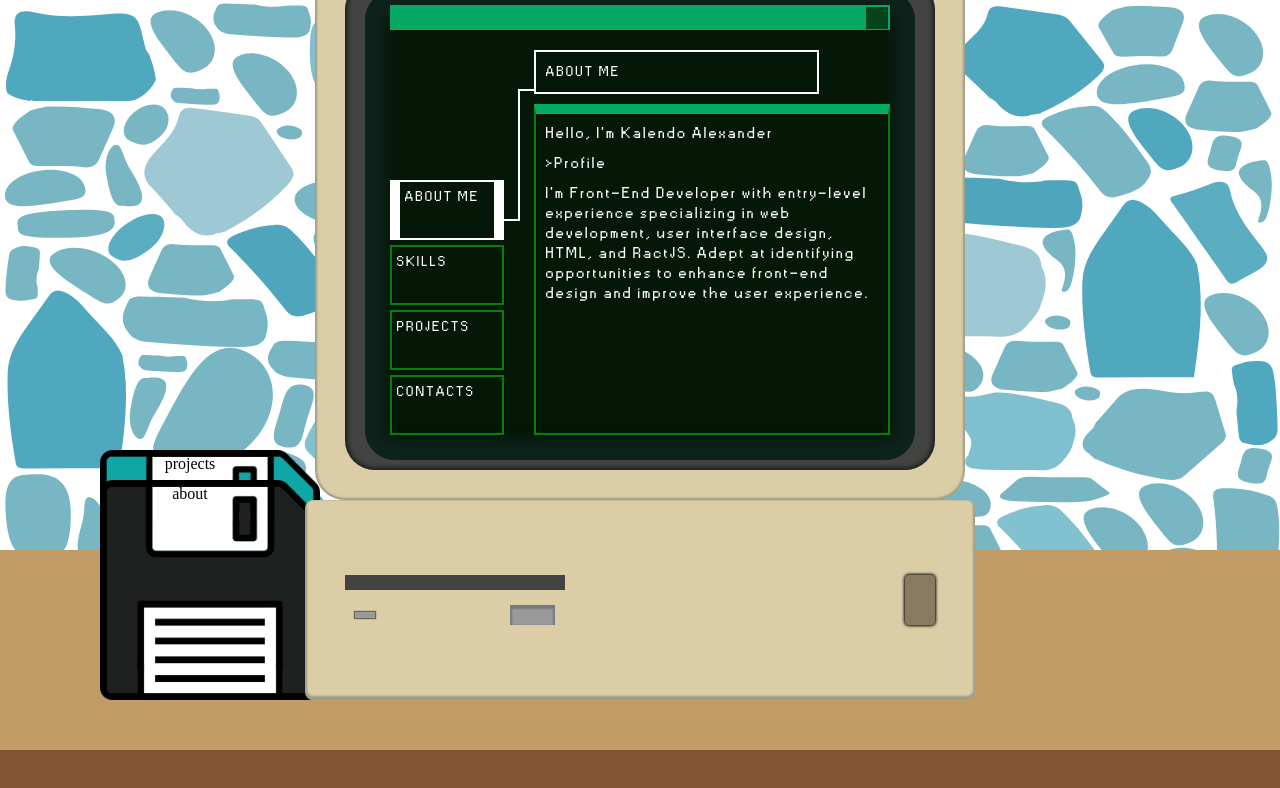
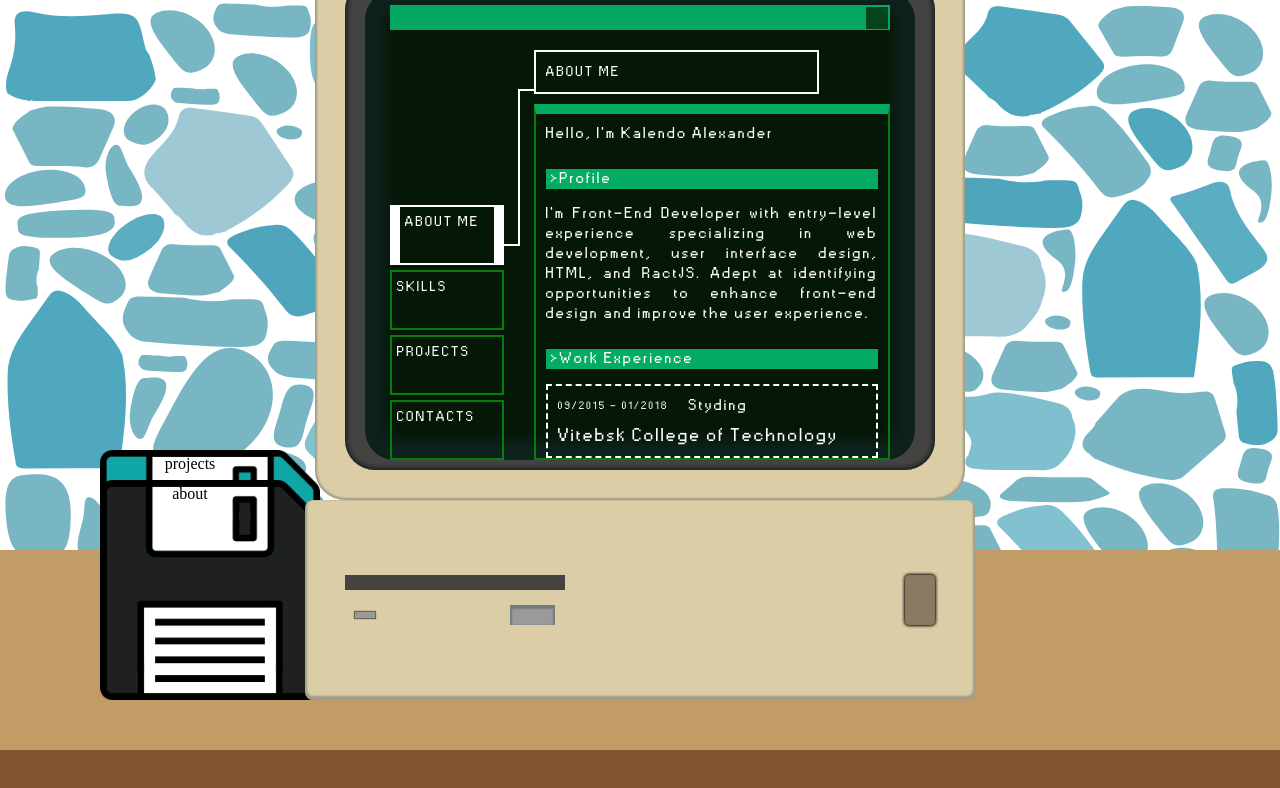
Before and after one commit to backspacev9/myportfolio, a React (Create React App) app: page /about in a window 1280 px wide. Shown: the top 788 px of the page. Built offline with nearby package versions, Linux system fonts and the light colour scheme.

Commit message:
add: add content to portfolio

```diff
--- a/src/components/computer/Computer.scss
+++ b/src/components/computer/Computer.scss
@@ -14,7 +14,16 @@
   line-height: 20px;
   color: #fff;
   z-index: 100;
-
+  ::-webkit-scrollbar {
+    width: 10px;
+  }
+  ::-webkit-scrollbar-track {
+  }
+  ::-webkit-scrollbar-thumb {
+    border: 4px solid rgba(0, 0, 0, 0);
+    background-clip: padding-box;
+    background-color: #04a862;
+  }
   .monitor {
     display: flex;
     flex-direction: column;
@@ -114,9 +123,14 @@
         font-size: 30px;
       }
 
-      main section {
+      main .mainContainer {
         font-size: 40px;
         line-height: 30px;
+
+        .experience .exp-date {
+          font-size: 28px;
+          white-space: nowrap;
+        }
       }
     }
   }
--- a/src/components/diskette-menu/aboutDiskette/AboutDiskette.scss
+++ b/src/components/diskette-menu/aboutDiskette/AboutDiskette.scss
@@ -12,7 +12,7 @@
     text-transform: uppercase;
   }
   .header,
-  section {
+  .mainContainer {
     padding: 10px;
   }
 
@@ -54,14 +54,14 @@
       border: 2px solid #fff;
     }
 
-    section {
+    .mainContainer {
       flex-direction: column;
       height: 100%;
       margin-top: 10px;
       border: 2px solid #077d0c;
       border-top: 10px solid #04ab63;
       font-size: 22px;
-
+      text-align: justify;
       overflow-y: auto;
 
       .tabContent {
@@ -69,6 +69,51 @@
         flex-direction: column;
         height: 100%;
         gap: 10px;
+
+        section {
+          display: flex;
+          flex-direction: column;
+          gap: 15px;
+          margin-top: 15px;
+          .sectionName {
+            background-color: #04ab63;
+            padding: 0 5px;
+          }
+        }
+
+        .experience {
+          display: flex;
+          flex-direction: column;
+          gap: 20px;
+
+          li {
+            list-style: none;
+          }
+          .exp-header {
+            display: flex;
+            flex-direction: column;
+            padding: 10px;
+            border: 2px dashed #fff;
+            gap: 10px;
+            .dateAndPosition {
+              display: flex;
+              gap: 20px;
+            }
+            .place {
+              font-size: 26px;
+            }
+          }
+          .exp-date {
+            width: fit-content;
+            font-size: 15px;
+            text-align: center;
+          }
+          .exp-main {
+            p {
+              margin-top: 10px;
+            }
+          }
+        }
       }
 
       .activeTC {
--- a/src/components/diskette-menu/aboutDiskette/AboutDiskette.tsx
+++ b/src/components/diskette-menu/aboutDiskette/AboutDiskette.tsx
@@ -140,22 +140,70 @@ const AboutDiskette = (props: aboutDisketteProps) => {
         <div className="header" ref={headerRef}>
           {header}
         </div>
-        <section>
+        <div className="mainContainer">
           <div className={`tabContent tc-about ${activeTC.about}`}>
             <span> Hello, I'm Kalendo Alexander</span>
-            <span> &#62;Profile</span>
-            <p>
-              I'm Front-End Developer with entry-level experience specializing in web development,
-              user interface design, HTML, and RactJS. Adept at identifying opportunities to enhance
-              front-end design and improve the user experience.
-            </p>
+            <section>
+              <span className="sectionName"> &#62;Profile</span>
+              <p>
+                I'm Front-End Developer with entry-level experience specializing in web development,
+                user interface design, HTML, and RactJS. Adept at identifying opportunities to
+                enhance front-end design and improve the user experience.
+              </p>
+            </section>
+            <section>
+              <span className="sectionName"> &#62;Work Experience</span>
+              <div className="experience">
+                <div className="exp-header">
+                  <div className="dateAndPosition">
+                    <div className="exp-date">09/2015 - 01/2018</div>
+                    <span>Styding</span>
+                  </div>
+                  <span className="place">Vitebsk College of Technology</span>
+                </div>
+                <p>
+                  I graduated from college with a degree in programming, where I got some skills in
+                  c# .net, sql, js and java. For my graduation project I wrote a small application
+                  for android that allows you to listen and share music between devices via
+                  wifi-direct technology.
+                </p>
+              </div>
+              <div className="experience">
+                <div className="exp-header">
+                  <div className="dateAndPosition">
+                    <div className="exp-date">02/2020 - Now</div>
+                    <span>System Administrator</span>
+                  </div>
+                  <span className="place">Vitebsk College of Technology</span>
+                </div>
+                <p>
+                  <li># Work in an educational institution.</li>
+                  <li># Managed network connectivity and network security.</li>
+                  <li>
+                    # Responsible for the support of the internal network and the work of all
+                    computers (~250).
+                  </li>
+                  <li># Wrote several internal software on c# .net.</li>
+                </p>
+              </div>
+              <div className="experience">
+                <div className="exp-header">
+                  <div className="dateAndPosition">
+                    <div className="exp-date">03/2021 - 08/2021</div>
+                    <span> JavaScript/Front-End Courses</span>
+                  </div>
+                  <span className="place">Rolling Scopes School</span>
+                </div>
+                <p></p>
+              </div>
+            </section>
           </div>
           <div className={`tabContent tc-skills ${activeTC.skills}`}>
             &#62; <p></p>
           </div>
           <div className={`tabContent tc-projects ${activeTC.projects}`}>&#62;33333333333</div>
           <div className={`tabContent tc-contacts ${activeTC.contacts}`}>&#62;44444444444</div>
-        </section>
+        </div>
       </main>
     </div>
   );
```
